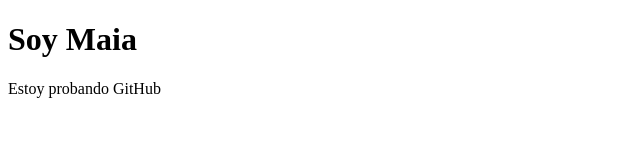
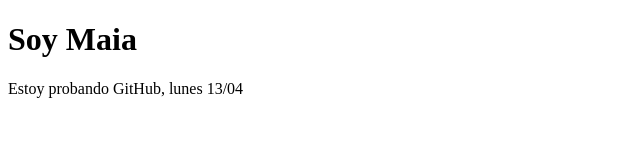
Before and after one commit to maiacabrera59-oss/MyProyect-Cabrera, a plain HTML site: page index.html in a window 1280 px wide. Shown: the full height of the page, 0-640 px from the left. Drawn offline with Linux system fonts and the light colour scheme.

Commit message:
Agregue fecha al parrafo

```diff
--- a/index.html
+++ b/index.html
@@ -7,6 +7,6 @@
 </head>
 <body>
     <h1> Soy Maia</h1>
-    <p> Estoy probando GitHub</p>
+    <p> Estoy probando GitHub, lunes 13/04</p>
 </body>
 </html>
```
